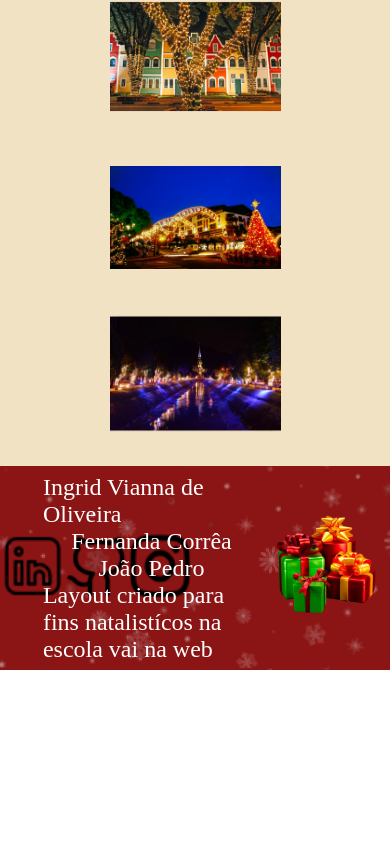
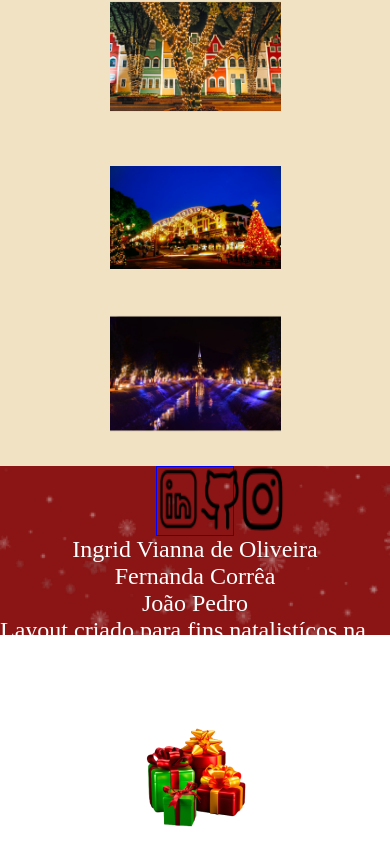
Before and after one commit to viannaingrid/desafio_natal, a React (Vite) app: page / in a window 390 px wide. Shown: the part 508-1374 px from the top of the page. Before the commit the page ends 1187 px from the top, so only its background shows below. Built offline with nearby package versions, Linux system fonts and the light colour scheme; a web font is replaced by a local one.

Commit message:
:lipstick: config inicio media

```diff
--- a/src/Components/Footer/footer.module.scss
+++ b/src/Components/Footer/footer.module.scss
@@ -31,3 +31,22 @@ footer {
         padding-bottom: 3rem;
     }
 }
+
+@media (max-width: 450px) {
+    footer {
+        padding-bottom: 13%;
+        height: 20vh;
+        flex-direction: column;
+
+        .icons {
+            border: 1px solid blue;
+            width: 20%;
+            height: 30vh;
+
+            img {
+                width: 5vh;
+            }
+        }
+    }
+
+}
```
